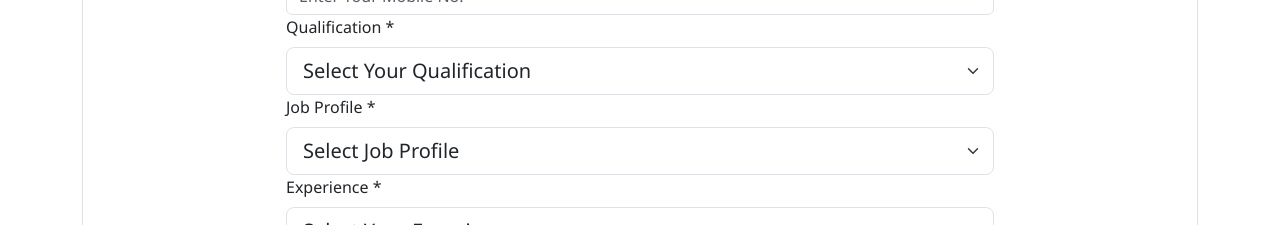
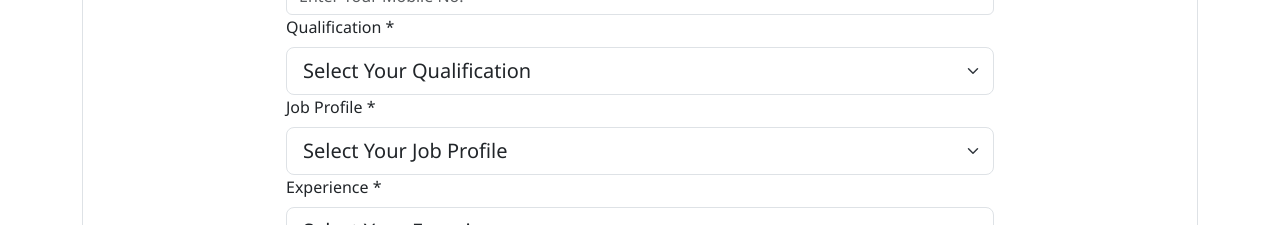
Before and after one commit to jayprakashcs12/soft-tech, a React (Create React App) app: page /career in a window 1280 px wide. Shown: the part 780-1005 px from the top of the page. Built offline with nearby package versions, Linux system fonts and the light colour scheme.

Commit message:
Career Page Changes

```diff
--- a/src/components/common/CareerPage.jsx
+++ b/src/components/common/CareerPage.jsx
@@ -47,7 +47,7 @@ const CareerPage = () => {
                 <Form.Group className="pro-form" controlId="exampleForm.ControlInput1">
                     <Form.Label className="pro-label"> Job Profile </Form.Label> <span className="imp-text-label">*</span>
                     <Form.Select className='pro-select' size="lg" name="jobProfile" value={jobProfile} onChange={(e) => {setJobProfile(e.target.value)}}>
-                        <option>Select Job Profile</option>
+                        <option>Select Your Job Profile</option>
                         {['Android Developer', 'MERN Developer', 'SQL Developer',].map((profile, i) => (
                             <option key={i} value={profile}>{profile}</option>
                         ))}
```
